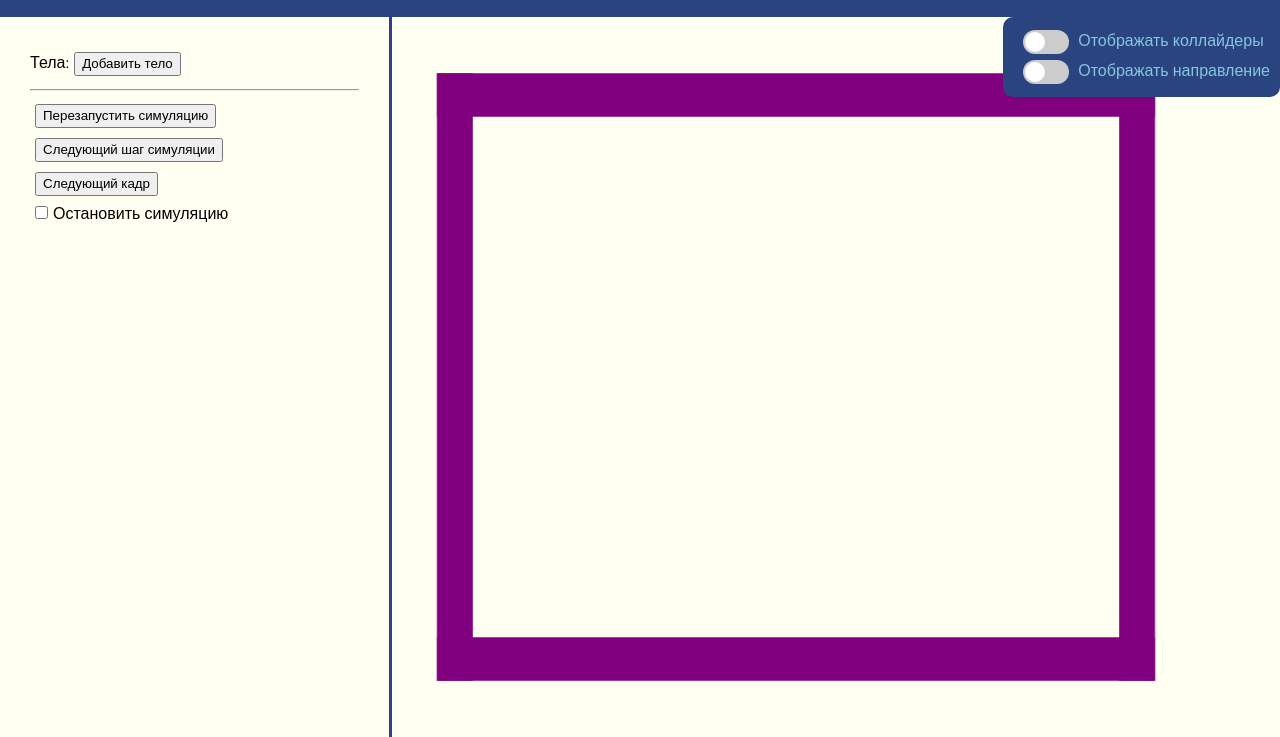
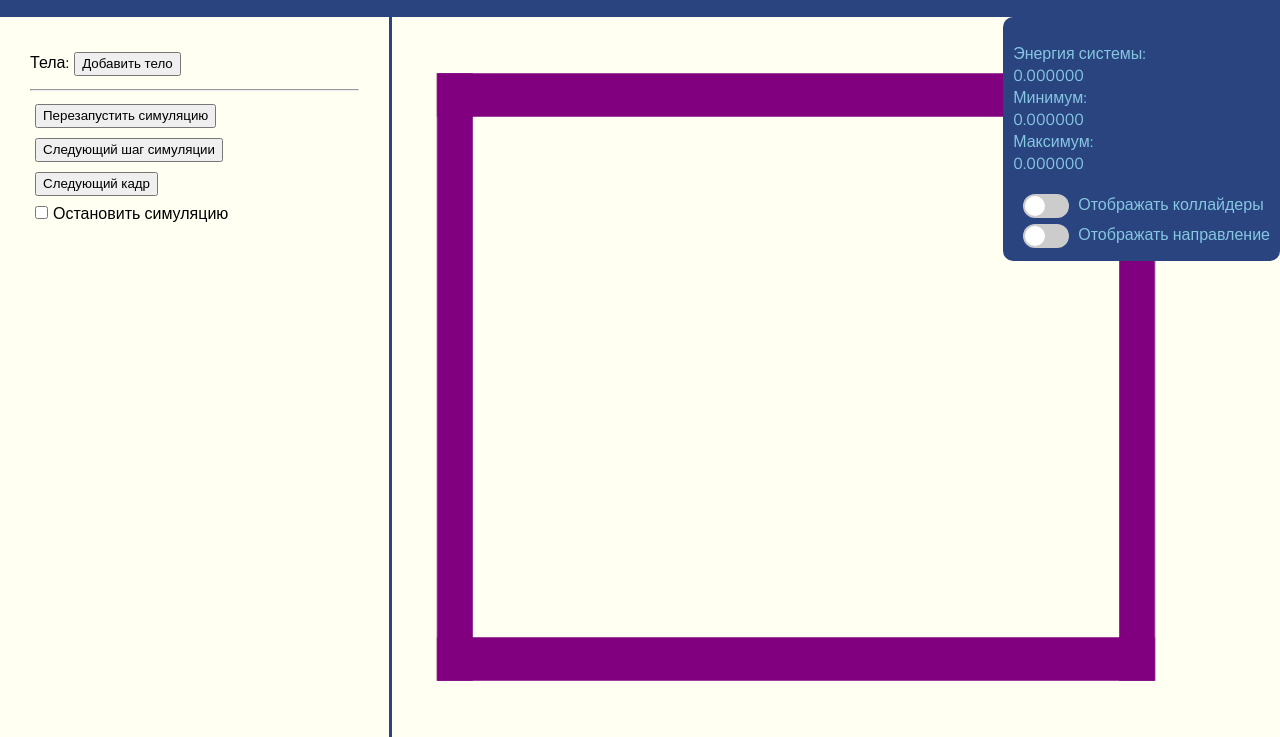
Before and after one commit to pelmesh619/physics_demos, a plain HTML site: page demo104/index.html in a window 1280 px wide. Both pictures are taken after a click on the element 1240 px from the left and 40 px from the top of the page. Shown: the part 63-800 px from the top of the page. Drawn offline with nearby package versions, Linux system fonts and the light colour scheme; some packages are replaced by stand-ins of ours.

Commit message:
feat energy display

```diff
--- a/demo104/index.html
+++ b/demo104/index.html
@@ -27,6 +27,8 @@
                     </svg>
                 </div>
                 <div id="hintText">
+                    <p id="energyDisplay"></p>
+
                     <label class="toggle-switch" for="showColliders">
                         <input type="checkbox" id="showColliders" name="showColliders" />
                         <span class="toggle-switch-slider"> </span>
--- a/demo104/script.js
+++ b/demo104/script.js
@@ -19,6 +19,8 @@ class Main {
     }
 
     reloadModel() {
+        this.allTimeMaximum = -Infinity;
+        this.allTimeMinimum = Infinity;
         const values = this.form.GetValues();
 
         this.renderer = new Renderer2D('simulation', borderWidth);
@@ -46,9 +48,23 @@ class Main {
         if (!this.stopped) {
             for (let i = 0; i < ticksPerFrame; i++) {
                 this.simulationModel.update();
+                this.updateEnergyValues();
+
             }
             this.simulationModel.renderFrame();
+            this.updateEnergyDisplay();
         }
+    }
+
+    updateEnergyDisplay() {
+        document.getElementById('energyDisplay').innerText =
+            'Энергия системы: \n' + toScientificNotation(this.simulationModel.getFullEnergy(), 6) + "\n" +
+            "Минимум: \n" + toScientificNotation(this.allTimeMinimum, 6) + "\n" +
+            "Максимум: \n" + toScientificNotation(this.allTimeMaximum, 6);
+    }
+    updateEnergyValues() {
+        this.allTimeMaximum = Math.max(this.simulationModel.getFullEnergy(), this.allTimeMaximum);
+        this.allTimeMinimum = Math.min(this.simulationModel.getFullEnergy(), this.allTimeMinimum);
     }
 
     nextTickFactory() {
```
